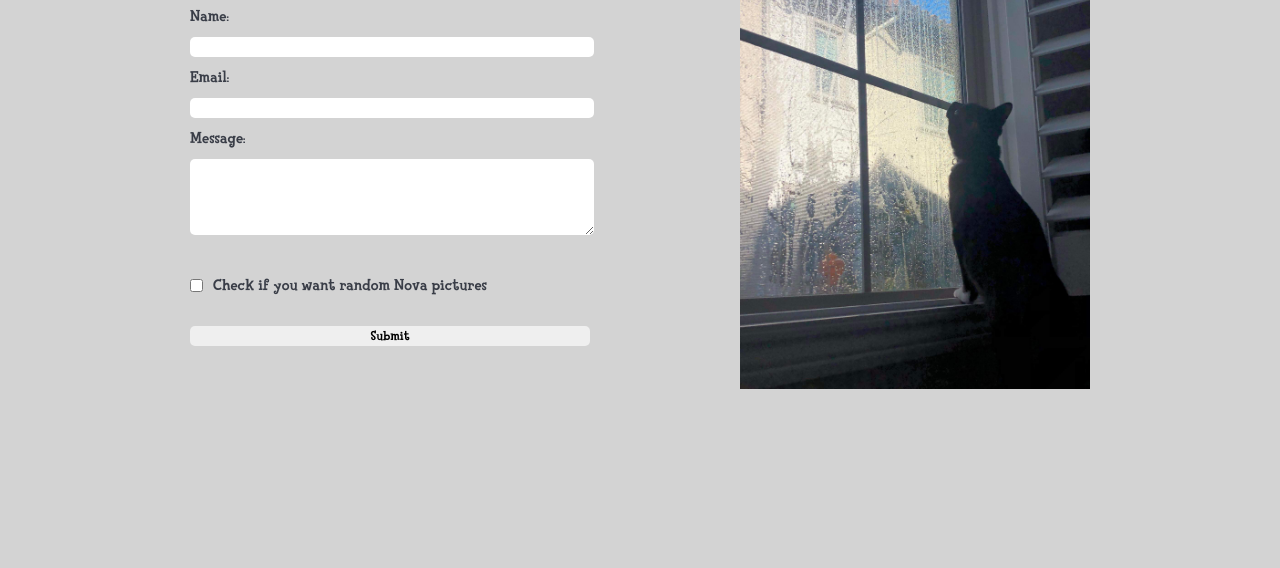
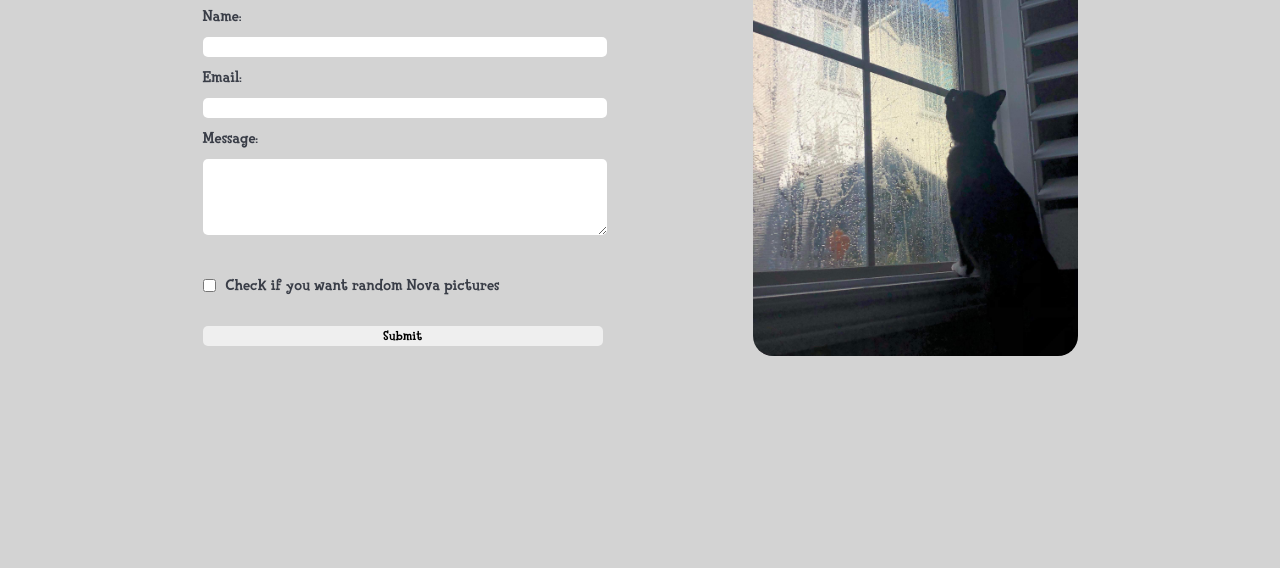
Before and after one commit to darrenhoang12/CS133-A1, a plain HTML site: page contact.html in a window 1280 px wide. Shown: the part 232-800 px from the top of the page. Drawn offline with Linux system fonts and the light colour scheme.

Commit message:
Slightly changed size of contact photo

```diff
--- a/nova_style.css
+++ b/nova_style.css
@@ -186,6 +186,10 @@ body {
 .contact {
   display: flex;
   justify-content: center;
+}
+
+.contact img {
+  border-radius: 20px;
 }
 
 form h1 {
@@ -458,7 +462,7 @@ form textarea {
   }
 
   .contact img {
-    width: 350px;
+    width: 325px;
   }
 
   form label,
```
